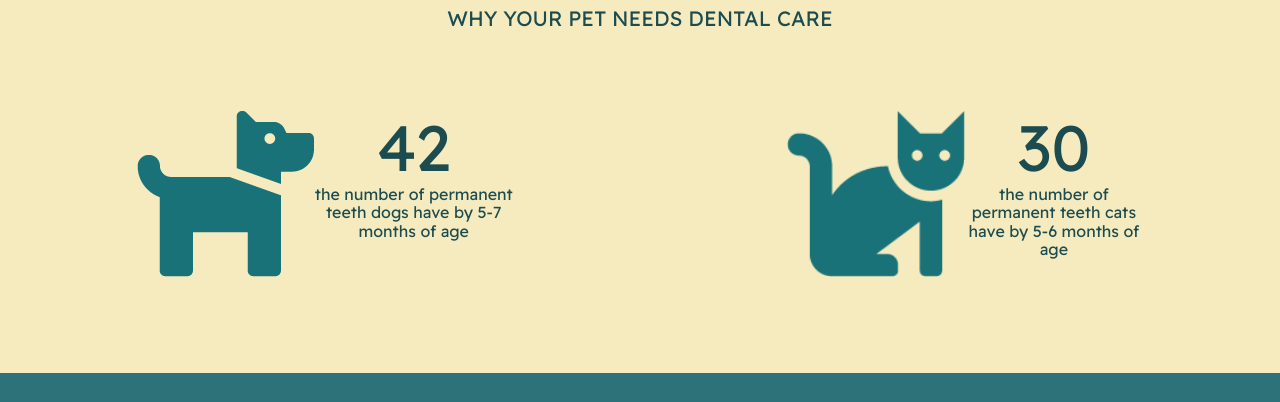
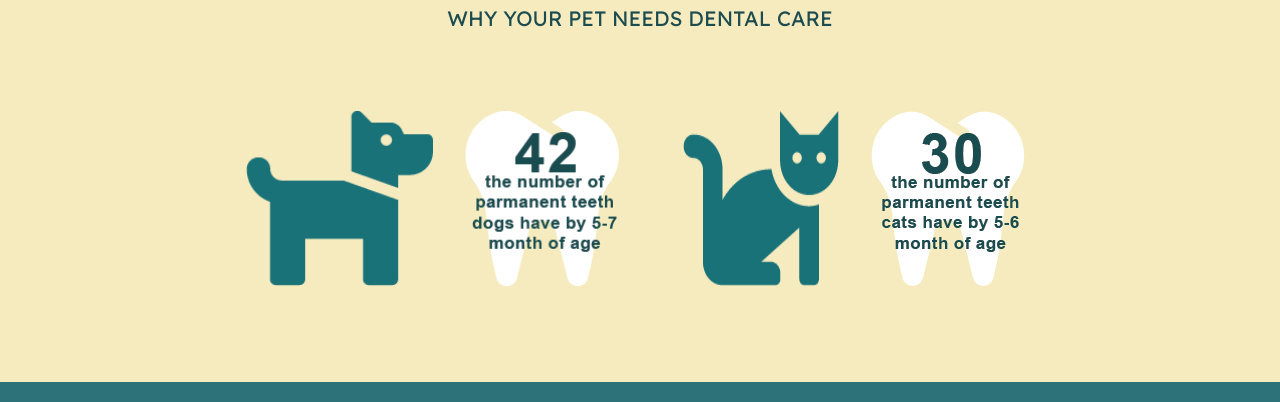
Before and after one commit to 237ganbaru365/m0921-miniPJ-infographic, a plain HTML site: page index.html in a window 1280 px wide. Shown: the part 177-579 px from the top of the page. Drawn offline with nearby package versions, Linux system fonts and the light colour scheme; files that its build step writes are made by us from their sources.

Commit message:
changed css file path and header images

```diff
--- a/css/_responsive_ayaka.scss
+++ b/css/_responsive_ayaka.scss
@@ -29,7 +29,7 @@
 @include media-pc {
   .header--img-container {
     display: flex;
-    justify-content: space-around;
+    justify-content: center;
     text-align: center;
 
     &1,
--- a/css/style_ayaka.scss
+++ b/css/style_ayaka.scss
@@ -34,39 +34,9 @@ header {
     padding-bottom: 5rem;
   }
 
-  .header--img-container1 {
-    &-teeth {
-      background-image: url(../image/img3.png);
-      background-size: cover;
-      height: 150px;
-      width: 200px;
-
-      p {
-        text-align: center;
-      }
-
-      p::before {
-        content: '42';
-        font-size: 4rem;
-      }
-    }
-  }
-
-  .header--img-container2 {
-    &-teeth {
-      background-image: url(../image/img3.png);
-      background-size: cover;
-      height: 150px;
-      width: 200px;
-    }
-
-    p {
-      text-align: center;
-    }
-
-    p::before {
-      content: '30';
-      font-size: 4rem;
+  .header--img-container {
+    .teeth {
+      padding-left: 2rem;
     }
   }
 }
--- a/index.html
+++ b/index.html
@@ -7,7 +7,7 @@
     <title>Top 5 Dental Conditions for Dogs and Cats</title>
     <link rel="stylesheet" href="css/reset.css" />
     <link rel="stylesheet" href="./dist/css/style_ayaka.css" />
-    <link rel="stylesheet" href="css/style_fumina.css" />
+    <link rel="stylesheet" href="./dist/css/style_fumina.css" />
     <link rel="preconnect" href="https://fonts.googleapis.com" />
     <link rel="preconnect" href="https://fonts.gstatic.com" crossorigin />
     <link
@@ -23,21 +23,11 @@
       <div class="header--img-container">
         <div class="header--img-container1">
           <img class="dog" src="./image/img2.png" alt="dog" />
-          <div class="header--img-container1-teeth">
-            <!-- <p:before>42</p:before> -->
-            <p>
-              <br />the number of permanent teeth dogs have by 5-7 months of age
-            </p>
-          </div>
+          <img class="teeth" src="./image/img15.png" alt="teeth-dog" />
         </div>
         <div class="header--img-container2">
           <img class="cat" src="./image/img1.png" alt="cat" />
-          <div class="header--img-container2-teeth">
-            <!-- <p:before>30</p:before> -->
-            <p>
-              <br />the number of permanent teeth cats have by 5-6 months of age
-            </p>
-          </div>
+          <img class="teeth" src="./image/img16.png" alt="teeth-cat" />
         </div>
       </div>
     </header>
```
Also changed, not shown: dist/css/style_ayaka.css, 1 other file. Lines whose indentation alone changed are shown as unchanged.
